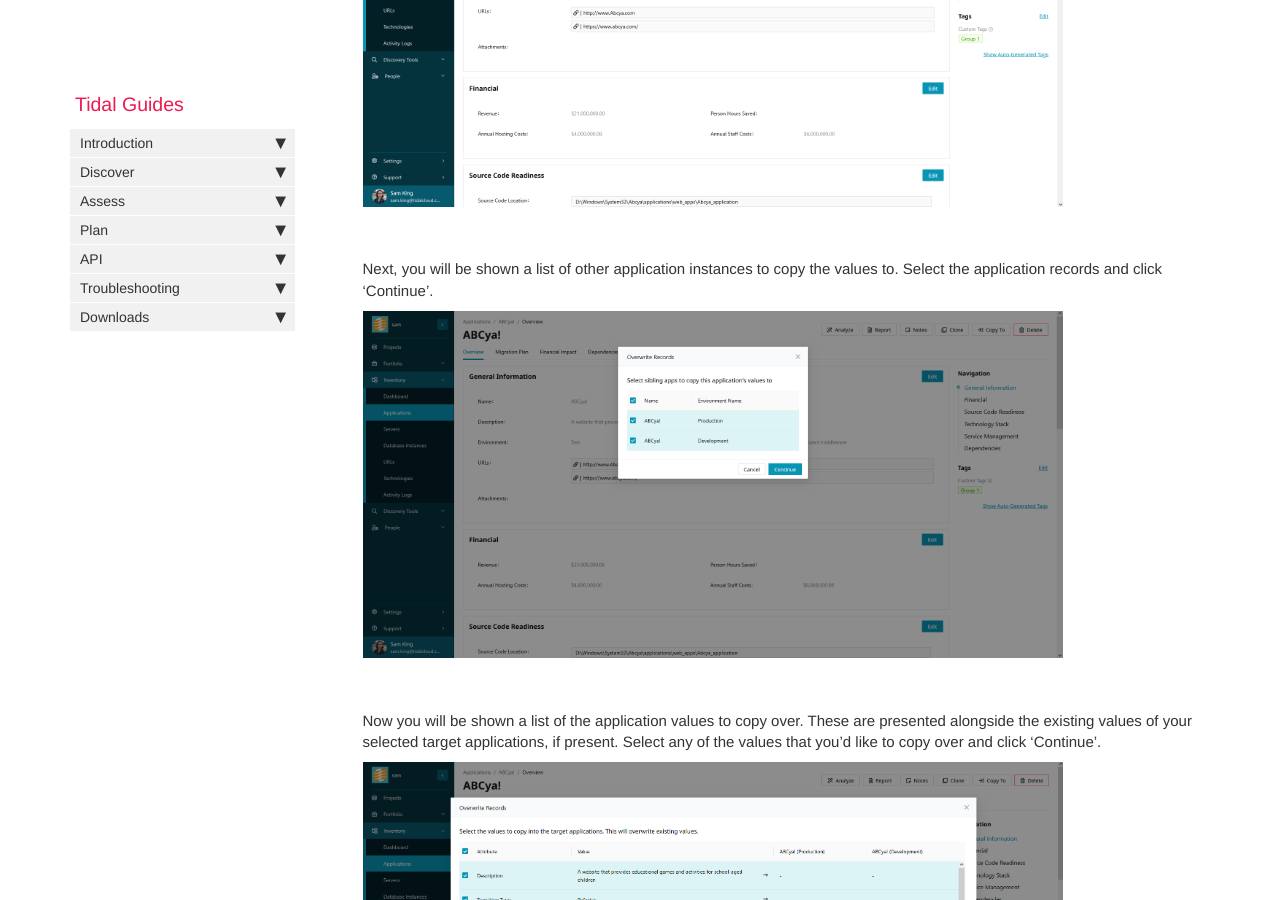
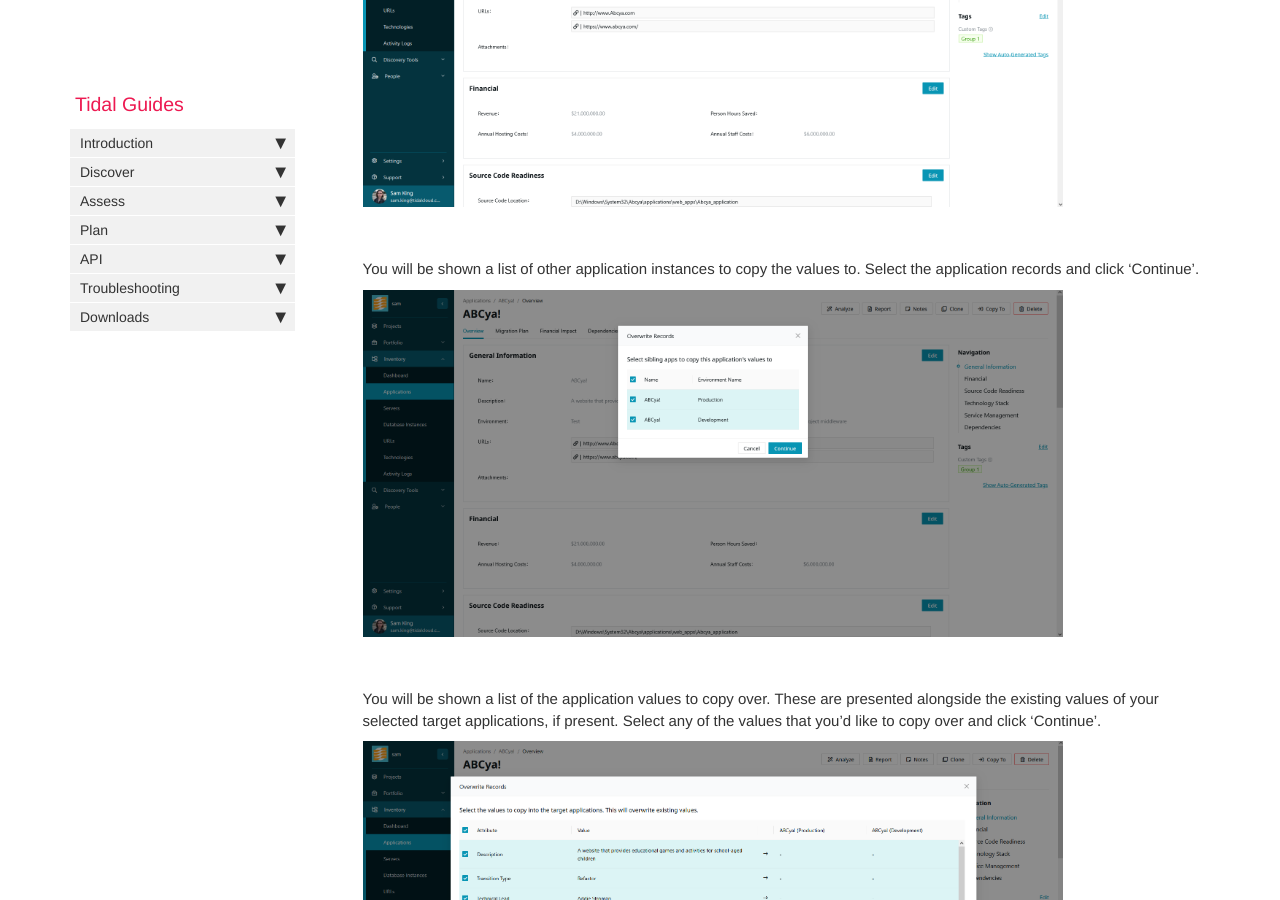
Before and after one commit to tidalmigrations/tidalmigrations.github.io, a Jekyll site: the page built from pages/user guides/bulk_edits.md, in a window 1280 px wide and 900 px high, scrolled down 4482 px. Built offline with Jekyll 4.4.1, drawn with Linux system fonts in a browser that asks for light colours; nearby versions of some CDN libraries; comment, search, counter and statistics services are not loaded; some of the changed text lies outside the part shown.

Commit message:
chore: removed repetitive works like next, now, etc

```diff
--- a/pages/user guides/bulk_edits.md
+++ b/pages/user guides/bulk_edits.md
@@ -32,7 +32,7 @@ In the drawer, enter the values for the field or fields that you'd like to chang
 {% include image.html file="edit-apps-3.png" %}
 <br>
 
-Next, click 'Submit', and your changes will be applied to your selected records.
+Click 'Submit', and your changes will be applied to your selected records.
 
 {% include image.html file="edit-apps-4.png" %}
 
@@ -45,12 +45,12 @@ First, select the servers you'd like to assign.
 {% include image.html file="assign-servers-1.png" %}
 <br>
 
-Next, under the 'Bulk Actions' menu, click 'Assign to Application'.
+Under the 'Bulk Actions' menu, click 'Assign to Application'.
 
 {% include image.html file="assign-servers-2.png" %}
 <br>
 
-Now, select the application that you'd like to assign your selected servers to. Once you've made your selection, click 'Assign'.
+Select the application that you'd like to assign your selected servers to. Once you've made your selection, click 'Assign'.
 
 {% include image.html file="assign-servers-3.png" %}
 <br>
@@ -73,12 +73,12 @@ To begin, from the application record page, click 'Copy To'.
 {% include image.html file="copy-apps-1.png" %}
 <br>
 
-Next, you will be shown a list of other application instances to copy the values to. Select the application records and click 'Continue'.
+You will be shown a list of other application instances to copy the values to. Select the application records and click 'Continue'.
 
 {% include image.html file="copy-apps-2.png" %}
 <br>
 
-Now you will be shown a list of the application values to copy over. These are presented alongside the existing values of your selected target applications, if present. Select any of the values that you'd like to copy over and click 'Continue'.
+You will be shown a list of the application values to copy over. These are presented alongside the existing values of your selected target applications, if present. Select any of the values that you'd like to copy over and click 'Continue'.
 
 {% include image.html file="copy-apps-3.png" %}
 <br>
```
